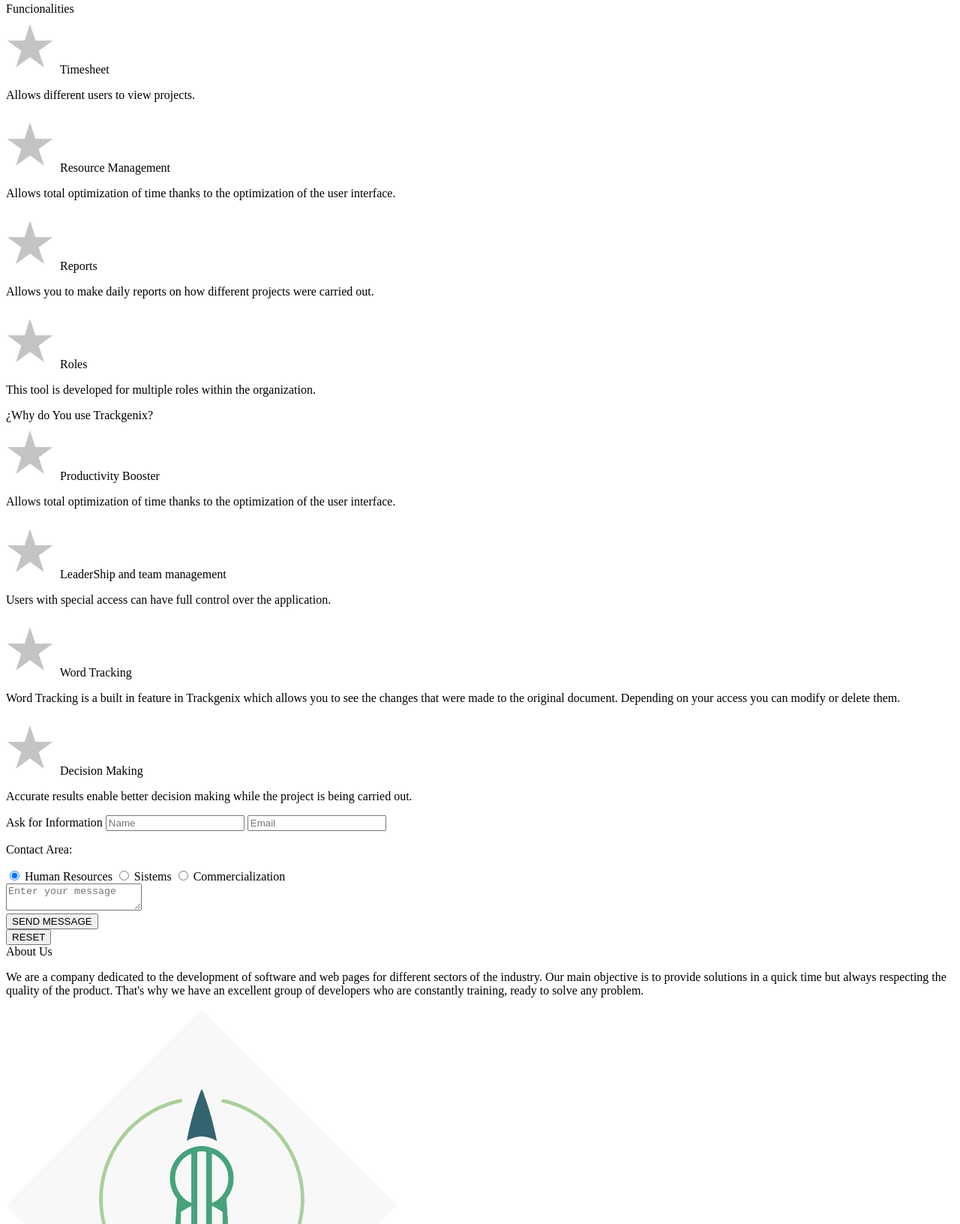
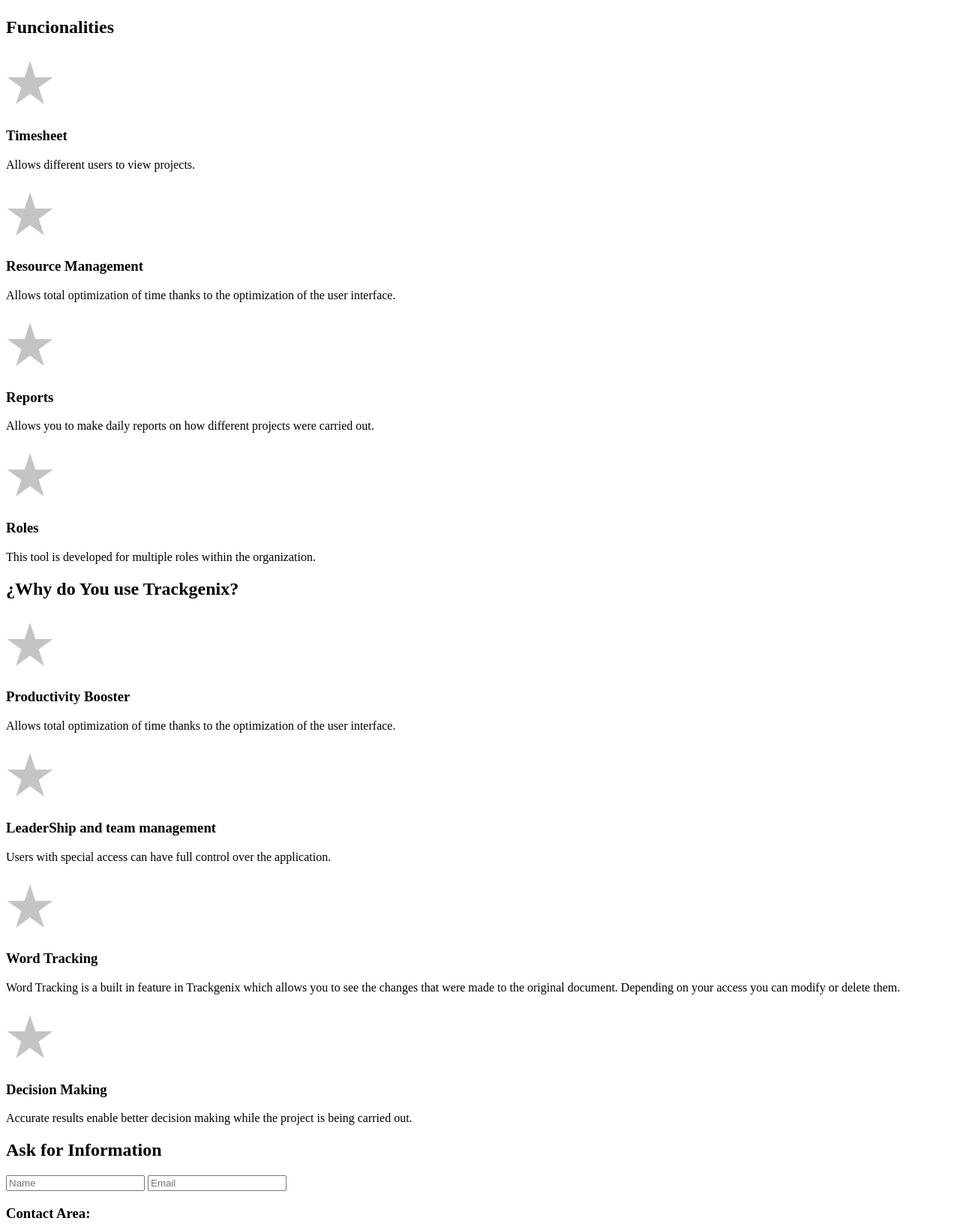
Before and after one commit to nicolaslalicata/BaSP-M2022-Etapa-1, a plain HTML site: page Semana-01/index.html in a window 1280 px wide. Shown: the part 2467-4099 px from the top of the page at 75% size. Drawn offline with Linux system fonts and the light colour scheme.

Commit message:
indentchanges

```diff
--- a/Semana-01/index.html
+++ b/Semana-01/index.html
@@ -54,55 +54,55 @@
                 </div>
             </section>
             <section class="function">
-                <span> Funcionalities </span>
+                <h2> Funcionalities </h2>
                 <div class="funcionalities">
                     <img src="Assets/star.png" alt="star">
-                    <span> Timesheet </span>
+                    <h3> Timesheet </h3>
                     <p>
                         Allows different users to view projects.
                     </p>
                 </div>
                 <div class="funcionalities">
                     <img src="Assets/star.png" alt="star">
-                    <span> Resource Management </span>
+                    <h3> Resource Management </h3>
                     <p>
                         Allows total optimization of time thanks to the optimization of the user interface.
                     </p>
                 </div>
                 <div class="funcionalities">
                     <img src="Assets/star.png" alt="star">
-                    <span> Reports </span>
+                    <h3> Reports </h3>
                     <p>
                         Allows you to make daily reports on how different projects were carried out.
                     </p>
                 </div>
                 <div class="funcionalities">
                     <img src="Assets/star.png" alt="star">
-                    <span> Roles </span>
+                    <h3> Roles </h3>
                     <p>
                         This tool is developed for multiple roles within the organization.
                     </p>
                 </div>
             </section>
             <section class="WhyDoUse">
-                <span> ¿Why do You use Trackgenix? </span>
+                <h2> ¿Why do You use Trackgenix? </h2>
                 <div class="use-trackgenix">
                     <img src="Assets/star.png" alt="star">
-                    <span> Productivity Booster </span>
+                    <h3> Productivity Booster </h3>
                     <p>
                         Allows total optimization of time thanks to the optimization of the user interface.
                     </p>
                 </div>
                 <div class="use-trackgenix">
                     <img src="Assets/star.png" alt="star">
-                    <span> LeaderShip and team management </span>
+                    <h3> LeaderShip and team management </h3>
                     <p>
                         Users with special access can have full control over the application.
                     </p>
                 </div>
                 <div class="use-trackgenix">
                     <img src="Assets/star.png" alt="star">
-                    <span> Word Tracking </span>
+                    <h3> Word Tracking </h3>
                     <p>
                         Word Tracking is a built in feature in Trackgenix which allows you to see the
                         changes that were made to the original document.
@@ -111,18 +111,18 @@
                 </div>
                 <div class="use-trackgenix">
                     <img src="Assets/star.png" alt="star">
-                    <span> Decision Making </span>
+                    <h3> Decision Making </h3>
                     <p>
                         Accurate results enable better decision making while the project is being carried out.
                     </p>
                 </div>
             </section>
             <section class="contacto">
-                <span> Ask for Information </span>
+                <h2> Ask for Information </h2>
                 <input type="text" name="name" class="form-control" placeholder="Name">
                 <input type="email" name="email" class="form-control" placeholder="Email">
                 <div class="form-group">
-                    <p>Contact Area: </p>
+                    <h3>Contact Area: </h3>
                     <label>
                         <input name="contact-area" value="Human" type="radio" class="input-radio" checked />
                         Human Resources
@@ -145,7 +145,7 @@
                         <button type="reset" class="resset-botton"> RESET </button>
                         <section class="about">
                             <div class="about-us">
-                                <span> About Us </span>
+                                <h2> About Us </h2>
                                 <p>
                                     We are a company dedicated to the development of software and web pages for different
                                     sectors of the industry.
@@ -162,7 +162,7 @@
             </section>
             <section class="procompsupp">
                 <div class="products">
-                    <span> Products </span>
+                    <h4> Products </h4>
                     <ul>
                         <li>Features</li>
                         <li>Downloads</li>
@@ -171,7 +171,7 @@
                     </ul>
                 </div>
                 <div class="company">
-                    <span> Company </span>
+                    <h4> Company </h4>
                     <ul>
                         <li>About us</li>
                         <li>Clients</li>
@@ -180,7 +180,7 @@
                     </ul>
                 </div>
                 <div class="support">
-                    <span> Support </span>
+                    <h4> Support </h4>
                     <ul>
                         <li>Help</li>
                         <li>Tutorials</li>
@@ -192,7 +192,6 @@
         </main>
         <footer class="seccion">
             <div class="redes-sociales">
-                    <span> Redes Sociales </span>
                         <ul class="redes">
                             <li><img src="Assets/facebook.png" alt="logo-fb"</li>
                             <li><img src="Assets/twitter.png" alt="logo-tw"</li>
```
